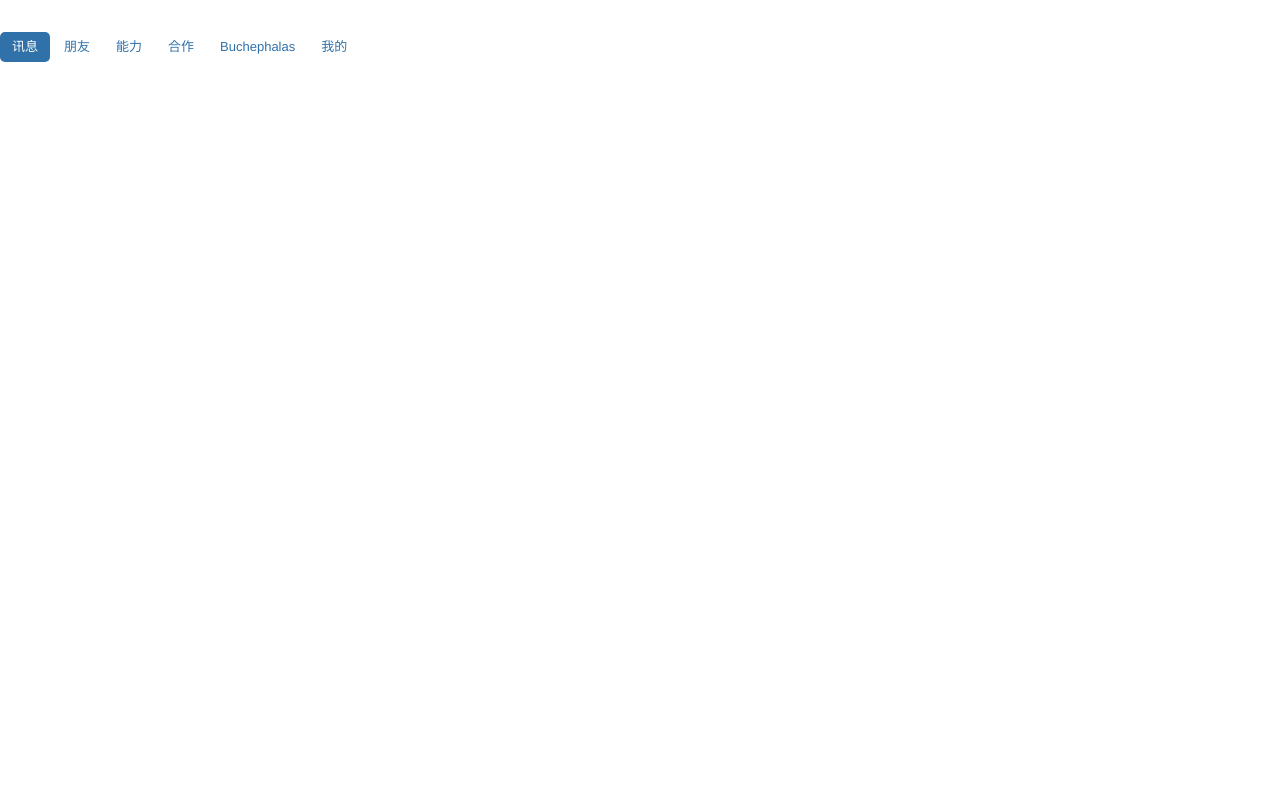
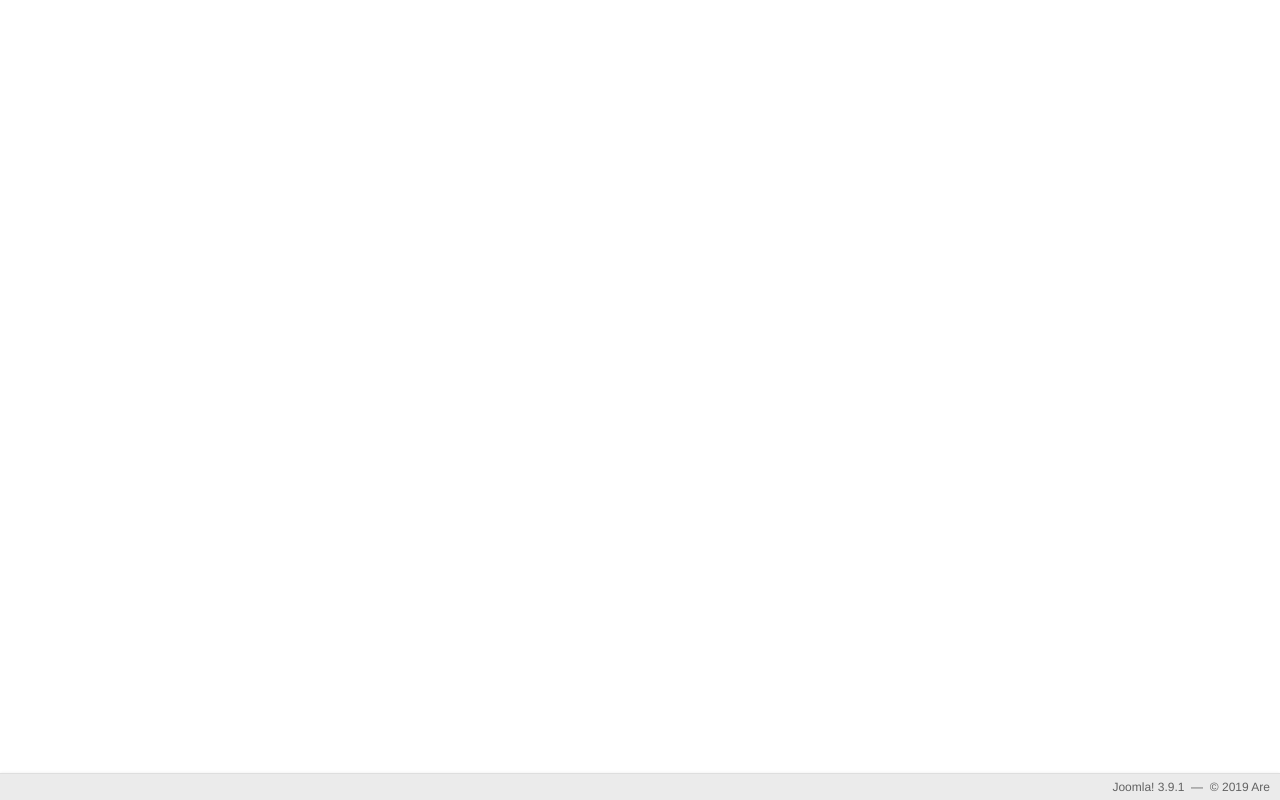
Before and after one commit to adicniv/WuZhui, a plain HTML site: page index.html in a window 1280 px wide. Drawn offline with Linux system fonts and the light colour scheme.

Commit message:
底部固定

```diff
--- a/index.html
+++ b/index.html
@@ -10,52 +10,16 @@
 
 </head>
 <body>
+<!-- 底部固定 -->
+<div id="status" class="navbar navbar-fixed-bottom hidden-phone">
+		<div class="btn-toolbar">
+			<div class="btn-group pull-right">
+				<p>
+						Joomla! 3.9.1	&nbsp;—&nbsp;
+					© 2019 Are				</p>
 
-	<!-- 导航项  -->
-<div class="form-horizontal">
-
-	<ul class="nav nav-pills" id="myTabTabs">
-		<li class="active"><a href="#general" data-toggle="tab">讯息</a></li>
-		<li class=""><a href="#images" data-toggle="tab">朋友</a></li>
-		<li class=""><a href="#attrib-basic" data-toggle="tab">能力</a></li>
-		<li class=""><a href="#publishing" data-toggle="tab">合作</a></li>
-		<li class=""><a href="#editor" data-toggle="tab">Buchephalas</a></li>
-		<li class=""><a href="#permissions" data-toggle="tab">我的</a></li>
-	</ul>
-	<div class="tab-content" id="myTabContent">
-
-		<div id="general" class="tab-pane">
-
+			</div>
 		</div>
-
-		<div id="images" class="tab-pane">
-
-		</div>
-
-		<div id="attrib-basic" class="tab-pane active">
-
-		</div>
-
-		<div id="publishing" class="tab-pane">
-
-		</div>
-
-		<div id="editor" class="tab-pane">
-
-		</div>
-
-		<div id="permissions" class="tab-pane">
-
-		</div>
-
-	</div>
-
 </div>
 </body>
 </html>
-</body>
-</html>
-
-
-</body>
-</html>
```
